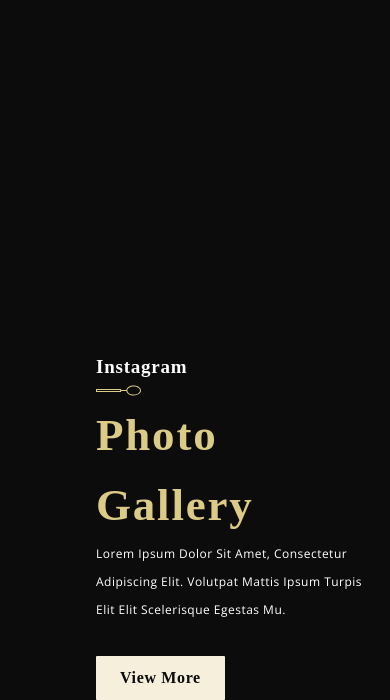
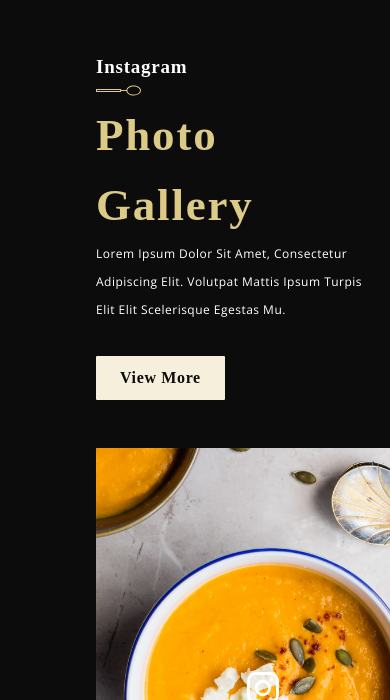
Before and after one commit to parvathyvd/React-restaurant-website, a React (Create React App) app: page / in a window 390 px wide. Shown: the part 10144-10844 px from the top of the page. Built offline with nearby package versions, Linux system fonts and the light colour scheme; a web font is replaced by a local one.

Commit message:
image fix

```diff
--- a/src/container/Gallery/Gallery.css
+++ b/src/container/Gallery/Gallery.css
@@ -92,3 +92,9 @@
         min-width: 300px;
     }
 }
+@media screen and (max-width: 768px) {
+    .app__gallery{
+        flex-direction: column;
+        transform: translateY(-300px);
+        }
+}
--- a/src/index.css
+++ b/src/index.css
@@ -26,6 +26,7 @@ a {
 
 body{
   overflow-x: hidden;
+  background: black;
 }
 
 
```
